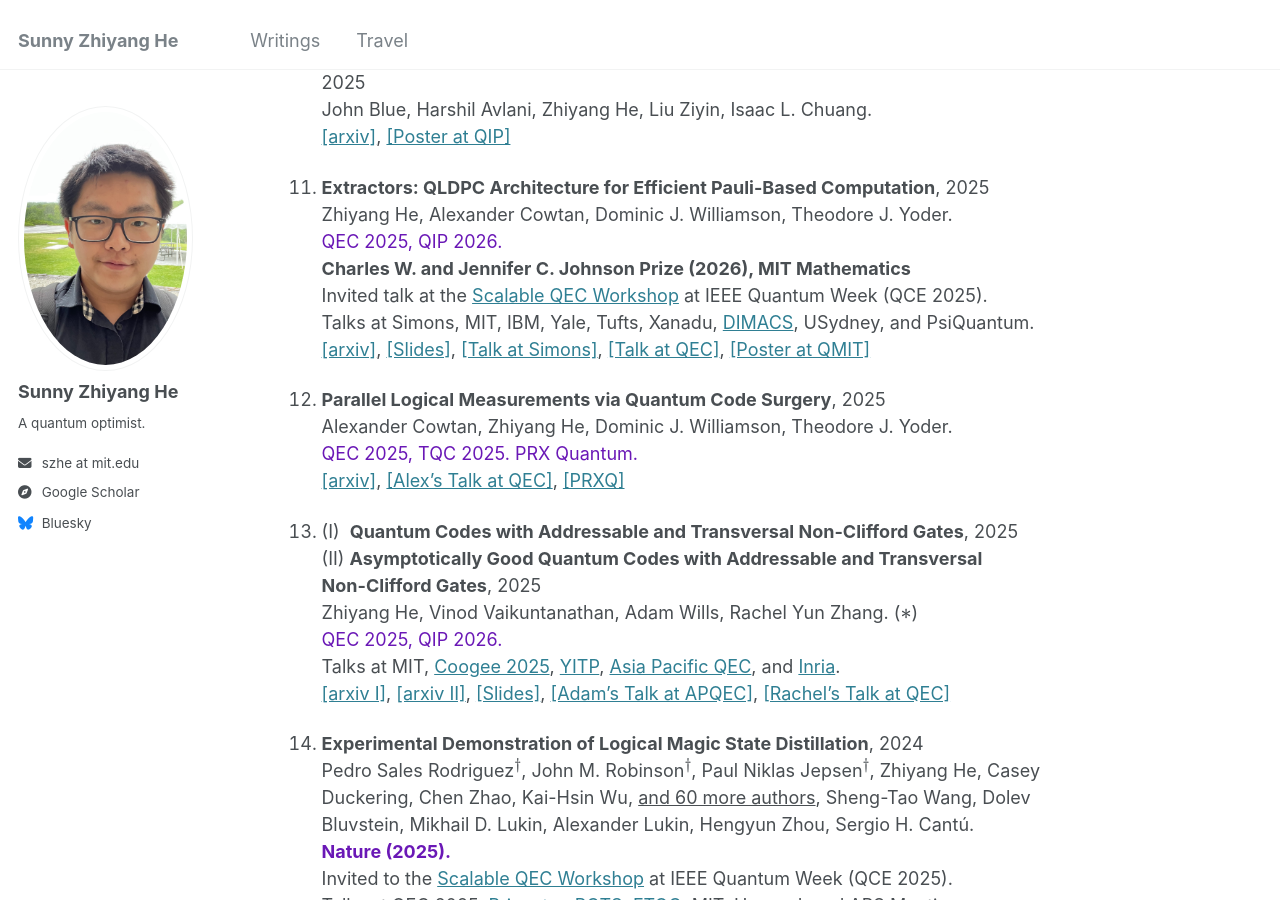
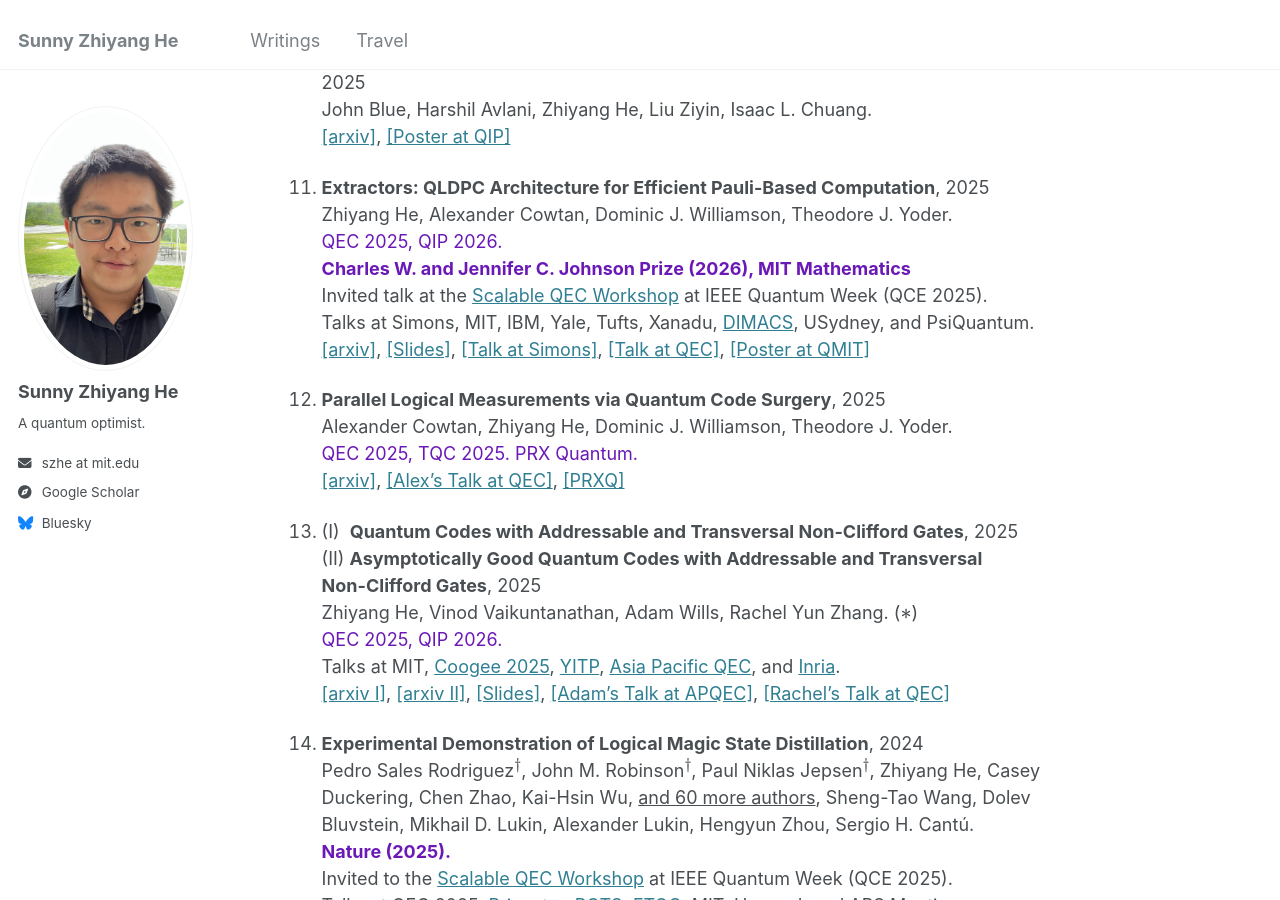
Before and after one commit to SunnyZhiyangHe/sunnyzhiyanghe.github.io, a Jekyll site: the page built from _pages/about.md, in a window 1280 px wide and 900 px high, scrolled down 3871 px. Built offline with Jekyll 4.4.1, drawn with Linux system fonts in a browser that asks for light colours.

Commit message:
Update about.md

```diff
--- a/_pages/about.md
+++ b/_pages/about.md
@@ -159,7 +159,7 @@ John Blue, Harshil Avlani, Zhiyang He, Liu Ziyin, Isaac L. Chuang.
 1. __Extractors: QLDPC Architecture for Efficient Pauli-Based Computation__, 2025
 Zhiyang He, Alexander Cowtan, Dominic J. Williamson, Theodore J. Yoder.
 <span class="venue">QEC 2025, QIP 2026.</span>
-__Charles W. and Jennifer C. Johnson Prize (2026), MIT Mathematics__
+<span class="venue"><strong>Charles W. and Jennifer C. Johnson Prize (2026), MIT Mathematics</strong></span>
 Invited talk at the [Scalable QEC Workshop](https://error-correction-lab.github.io/QECWorkshop2025/) at IEEE Quantum Week (QCE 2025).
 <!-- Talk at [Quantum Algorithms, Complexity, and Fault Tolerance Reunion](https://simons.berkeley.edu/workshops/quantum-algorithms-complexity-fault-tolerance-reunion) at Simons Institute.   -->
 Talks at Simons, MIT, IBM, Yale, Tufts, Xanadu,
```
